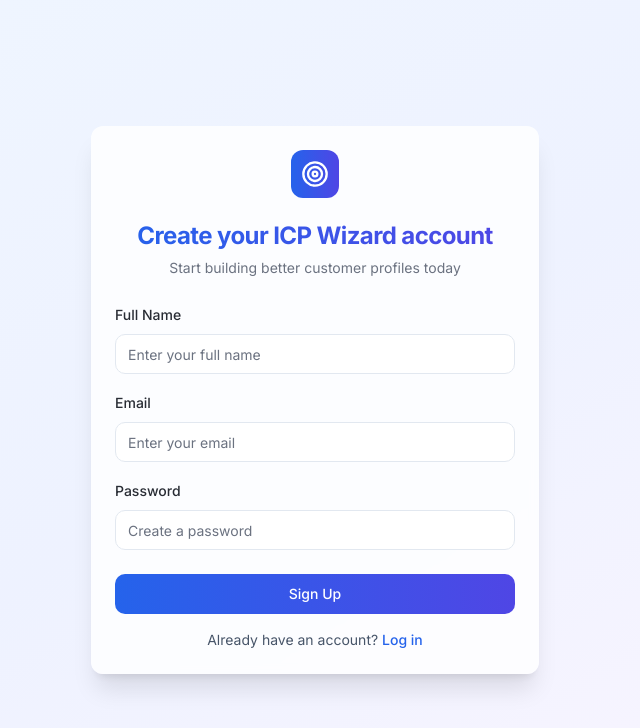
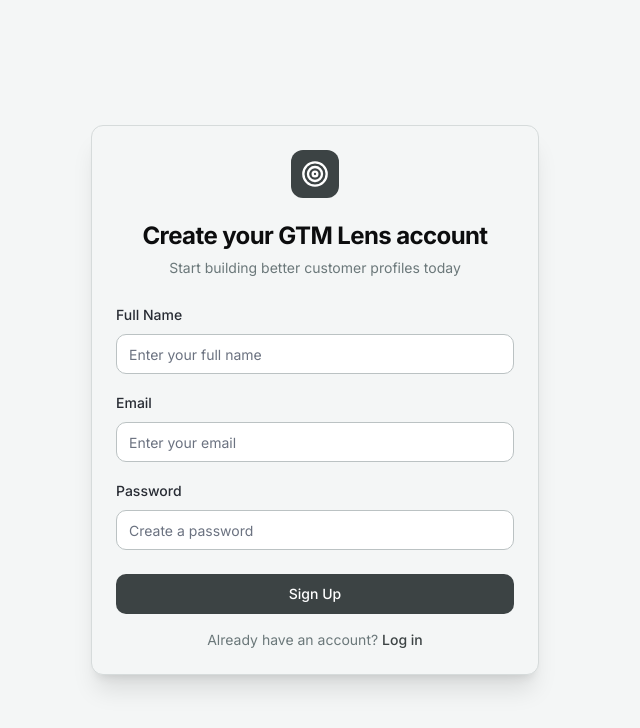
Before and after one commit to paritomarrr/icp-frontend, a React (Vite) app: page /signup in a window 1280 px wide. Shown: the top 728 px of the page, without its empty margins (325-965 px from the left). Built offline with nearby package versions, Linux system fonts and the light colour scheme; no server answers.

Commit message:
Added: Color fixes

```diff
--- a/index.html
+++ b/index.html
@@ -4,7 +4,7 @@
   <head>
     <meta charset="UTF-8" />
     <meta name="viewport" content="width=device-width, initial-scale=1.0" />
-    <title>ICP Wizard - Build Better Customer Profiles</title>
+    <title>GTM Lens | Workflows.io</title>
     <meta name="description" content="Create comprehensive Ideal Customer Profiles with AI-powered analysis and team collaboration." />
     <meta name="author" content="ICP Wizard" />
 
--- a/src/pages/Login.tsx
+++ b/src/pages/Login.tsx
@@ -47,20 +47,19 @@ const Login = () => {
   };
 
   return (
-    <div className="min-h-screen bg-gradient-to-br from-blue-50 via-indigo-50 to-purple-50 flex items-center justify-center p-4">
-      <Card className="w-full max-w-md shadow-xl border-0 bg-white/80 backdrop-blur-sm">
+    <div className="min-h-screen bg-[#F4F6F6] flex items-center justify-center p-4">
+      <Card className="w-full max-w-md shadow-xl border border-[#D6DBDB] bg-[#F4F6F6]">
         <CardHeader className="text-center">
           <div className="flex justify-center mb-4">
             <div className="w-12 h-12 bg-gradient-to-r from-blue-600 to-indigo-600 rounded-xl flex items-center justify-center">
               <Target className="w-7 h-7 text-white" />
             </div>
           </div>
-          <CardTitle className="text-2xl font-bold bg-gradient-to-r from-blue-600 to-indigo-600 bg-clip-text text-transparent">
-            Log in to ICP Wizard
+          <CardTitle className="text-2xl font-bold text-[#0C0D0E]">
+          Log in to GTM Lens
           </CardTitle>
-          <CardDescription>
-            Access your customer profile workspace
-          </CardDescription>
+          <CardDescription className="text-[#6B787A]">
+          Your personalized customer profile and strategy workspace          </CardDescription>
         </CardHeader>
 
         <form onSubmit={handleSubmit}>
@@ -75,7 +74,7 @@ const Login = () => {
                 value={formData.email}
                 onChange={handleChange}
                 required
-                className="border-slate-200 focus:border-blue-500"
+                className="border-[#BBC2C3] focus:border-[#3C4344] focus:ring-0"
               />
             </div>
 
@@ -89,7 +88,7 @@ const Login = () => {
                 value={formData.password}
                 onChange={handleChange}
                 required
-                className="border-slate-200 focus:border-blue-500"
+                className="border-[#BBC2C3] focus:border-[#3C4344] focus:ring-0"
               />
             </div>
           </CardContent>
@@ -97,7 +96,7 @@ const Login = () => {
           <CardFooter className="flex flex-col space-y-4">
             <Button
               type="submit"
-              className="w-full bg-gradient-to-r from-blue-600 to-indigo-600 hover:from-blue-700 hover:to-indigo-700"
+              className="w-full bg-[#3C4344] hover:bg-[#0C0D0E] text-white"
               disabled={isLoading}
             >
               {isLoading ? 'Logging in...' : 'Login'}
@@ -105,7 +104,7 @@ const Login = () => {
 
             <p className="text-sm text-center text-slate-600">
               Don't have an account?{' '}
-              <Link to="/signup" className="text-blue-600 hover:underline font-medium">
+              <Link to="/signup" className="text-[#3C4344] hover:underline font-medium">
                 Sign up
               </Link>
             </p>
--- a/src/pages/SignUp.tsx
+++ b/src/pages/SignUp.tsx
@@ -48,18 +48,18 @@ const SignUp = () => {
   };
 
   return (
-    <div className="min-h-screen bg-gradient-to-br from-blue-50 via-indigo-50 to-purple-50 flex items-center justify-center p-4">
-      <Card className="w-full max-w-md shadow-xl border-0 bg-white/80 backdrop-blur-sm">
+    <div className="min-h-screen bg-[#F4F6F6] flex items-center justify-center p-4">
+    <Card className="w-full max-w-md shadow-xl border border-[#D6DBDB] bg-[#F4F6F6]">
       <CardHeader className="text-center">
         <div className="flex justify-center mb-4">
-            <div className="w-12 h-12 bg-gradient-to-r from-blue-600 to-indigo-600 rounded-xl flex items-center justify-center">
+          <div className="w-12 h-12 bg-[#3C4344] rounded-xl flex items-center justify-center">
             <Target className="w-7 h-7 text-white" />
           </div>
         </div>
-          <CardTitle className="text-2xl font-bold bg-gradient-to-r from-blue-600 to-indigo-600 bg-clip-text text-transparent">
-            Create your ICP Wizard account
+        <CardTitle className="text-2xl font-bold text-[#0C0D0E]">
+          Create your GTM Lens account
         </CardTitle>
-          <CardDescription>
+        <CardDescription className="text-[#6B787A]">
           Start building better customer profiles today
         </CardDescription>
       </CardHeader>
@@ -76,7 +76,7 @@ const SignUp = () => {
               value={formData.fullName}
               onChange={handleChange}
               required
-                className="border-slate-200 focus:border-blue-500"
+              className="border-[#BBC2C3] focus:border-[#3C4344] focus:ring-0"
             />
           </div>
 
@@ -90,7 +90,7 @@ const SignUp = () => {
               value={formData.email}
               onChange={handleChange}
               required
-                className="border-slate-200 focus:border-blue-500"
+              className="border-[#BBC2C3] focus:border-[#3C4344] focus:ring-0"
             />
           </div>
 
@@ -104,7 +104,7 @@ const SignUp = () => {
               value={formData.password}
               onChange={handleChange}
               required
-                className="border-slate-200 focus:border-blue-500"
+              className="border-[#BBC2C3] focus:border-[#3C4344] focus:ring-0"
             />
           </div>
         </CardContent>
@@ -112,15 +112,15 @@ const SignUp = () => {
         <CardFooter className="flex flex-col space-y-4">
           <Button
             type="submit"
-              className="w-full bg-gradient-to-r from-blue-600 to-indigo-600 hover:from-blue-700 hover:to-indigo-700"
+            className="w-full bg-[#3C4344] hover:bg-[#0C0D0E] text-white"
             disabled={isLoading}
           >
             {isLoading ? 'Creating Account...' : 'Sign Up'}
           </Button>
 
-            <p className="text-sm text-center text-slate-600">
+          <p className="text-sm text-center text-[#6B787A]">
             Already have an account?{' '}
-              <Link to="/login" className="text-blue-600 hover:underline font-medium">
+            <Link to="/login" className="text-[#3C4344] hover:underline font-medium">
               Log in
             </Link>
           </p>
```
Also changed, not shown: 1 other file (tests, documents, lock files or other folders). Lines whose indentation alone changed are shown as unchanged.
